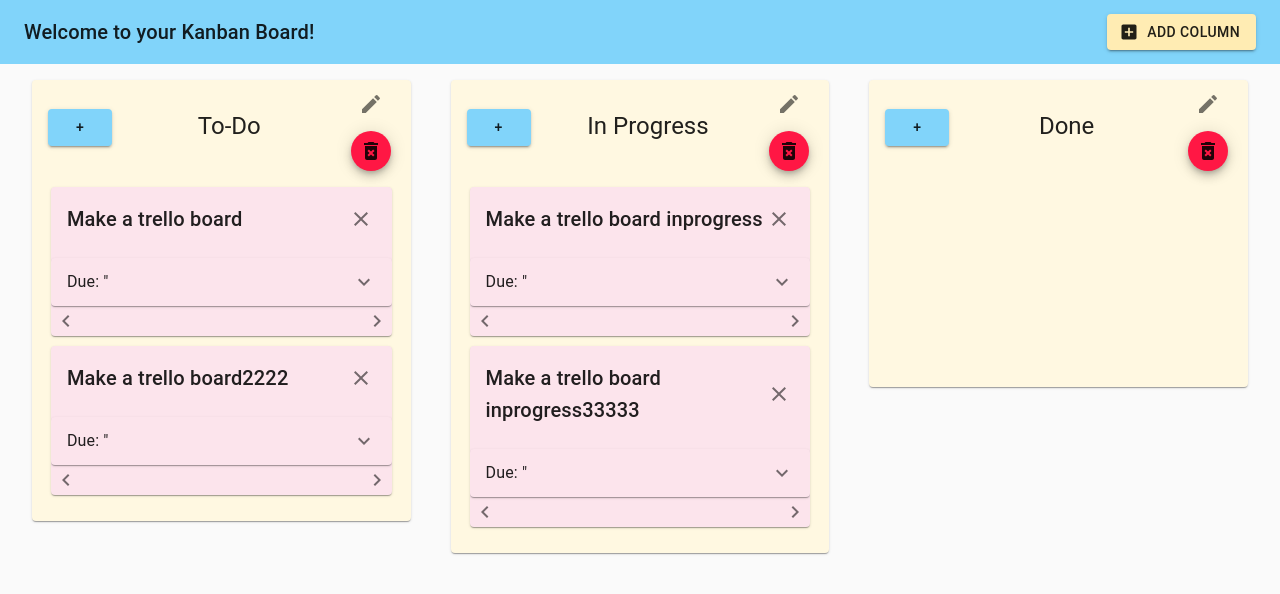
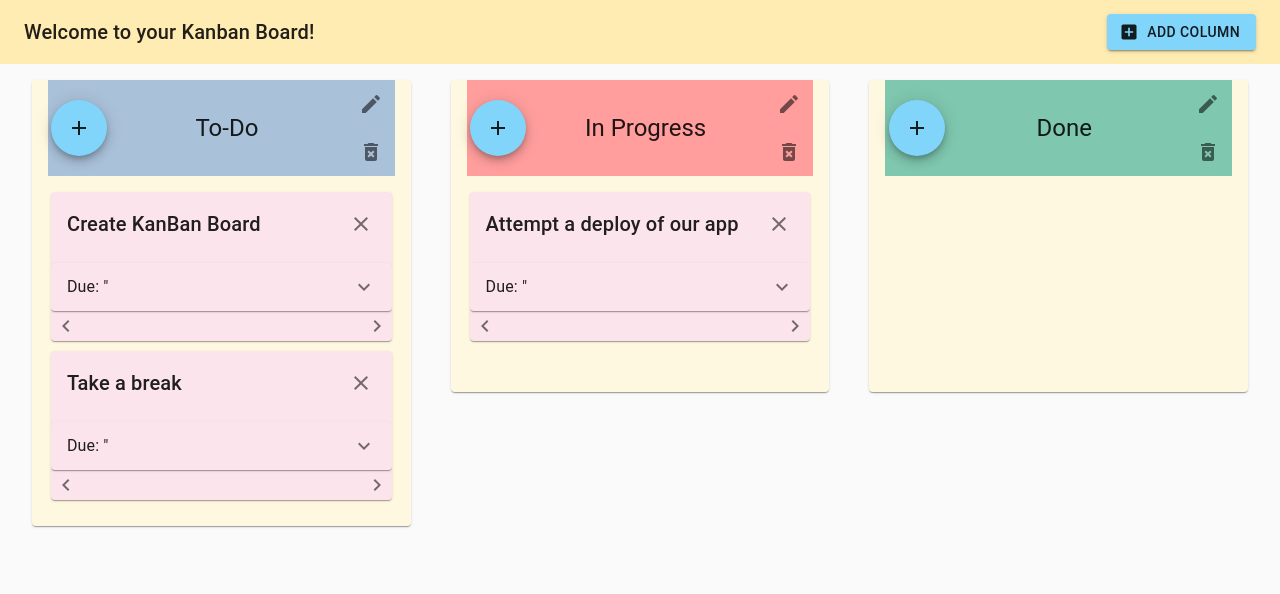
Before and after one commit to Nick00Hash/kanban-board, a React (Create React App) app: page / in a window 1280 px wide. Shown: the top 594 px of the page. Built offline with nearby package versions, Linux system fonts and the light colour scheme.

Commit message:
styling- added colors to columns

```diff
--- a/src/ui/AppBar.js
+++ b/src/ui/AppBar.js
@@ -37,7 +37,7 @@ const RaisedAppBar = (props) => {
     <React.Fragment>
       <CssBaseline />
       <ElevationScroll {...props}>
-        <AppBar>
+        <AppBar color='secondary'>
           <Toolbar>
             <Typography className={classes.title} variant="h6">
               Welcome to your Kanban Board!
@@ -52,19 +52,6 @@ const RaisedAppBar = (props) => {
           </Toolbar>
         </AppBar>
       </ElevationScroll>
-      {/* <Toolbar />
-      <Container>
-        <Box my={2}>
-          {[...new Array(12)]
-            .map(
-              () => `Cras mattis consectetur purus sit amet fermentum.
-Cras justo odio, dapibus ac facilisis in, egestas eget quam.
-Morbi leo risus, porta ac consectetur ac, vestibulum at eros.
-Praesent commodo cursus magna, vel scelerisque nisl consectetur et.`,
-            )
-            .join('\n')}
-        </Box>
-      </Container> */}
     </React.Fragment>
   );
 };
--- a/src/ui/Column.js
+++ b/src/ui/Column.js
@@ -7,7 +7,9 @@ import {
   Paper,
   Button,
   Modal,
+  Fab
 } from "@material-ui/core";
+import AddIcon from '@material-ui/icons/Add';
 
 import ModalForm from "./ModalForm";
 import CardTile from "./CardTile";
@@ -47,7 +49,11 @@ const useStyles = makeStyles((theme) => ({
   titleText: {
     overflowWrap: 'break-word',
     maxWidth: '14rem'
-  }
+  },
+  addCardButton: {
+    backgroundColor: '#81d4fa',
+    marginLeft: '.2rem'
+  },
 }));
 
 function getModalStyle() {
@@ -77,9 +83,9 @@ const SimpleModal = (props) => {
 
   return (
     <div>
-      <Button variant="contained" onClick={handleOpen} color="primary">
-        +
-      </Button>
+      <Fab onClick={handleOpen} className={classes.addCardButton}>
+        <AddIcon/>
+      </Fab>
       <Modal
         open={open}
         onClose={handleClose}
@@ -124,7 +130,13 @@ const Column = (props) => {
         <div {...provided.draggableProps} ref={provided.innerRef}>
           <Paper>
             <span className={classes.inline}>
-              <Typography className={classes.columnTitle} variant="h4" {...provided.dragHandleProps}>
+              <Typography
+                className={classes.columnTitle}
+                variant="h4" {...provided.dragHandleProps}
+                style={{
+                  backgroundColor: props.column.color
+                }}
+              >
                 <SimpleModal
                   column={props.column}
                   addNewCard={props.addNewCard}
--- a/src/ui/ContainerOfColumns.js
+++ b/src/ui/ContainerOfColumns.js
@@ -21,54 +21,44 @@ const ContainerOfColumns = (props) => {
   const [board, setBoard] = useState([
     {
       columnId: "1",
+      color: '#A9C1D9',
       title: "To-Do",
       cards: [
         {
           id: "44",
-          title: "Make a trello board",
-          description: "We need to make a Camden, NJ board",
+          title: "Create KanBan Board",
+          description: "Let's create a new board to help organize our team!",
           due_date: Date.now(),
         },
         {
           id: "33",
-          title: "Make a trello board2222",
-          description: "We need to make a Camden, NJ board2222",
+          title: "Take a break",
+          description: "We work too hard. Let's relax for a bit",
           due_date: Date.now(),
         },
       ],
     },
     {
       columnId: "2",
+      color: '#FF9E9D',
       title: "In Progress",
       cards: [
         {
           id: "22",
-          title: "Make a trello board inprogress",
-          description: "We need to make a Camden, NJ board inprogress",
+          title: "Attempt a deploy of our app",
+          description: "God, I hope this works.",
           due_date: Date.now(),
-        },
-        {
-          id: "11",
-          title: "Make a trello board inprogress33333",
-          description: "We need to make a Camden, NJ board inprogress3333",
-          due_date: Date.now(),
-        },
+        }
       ],
     },
     {
       columnId: "3",
+      color: '#7FC7AF',
       title: "Done",
       cards: [
-        // {
-        //   belongsToColumn: "3",
-        //   title: "Make a trello board done",
-        //   description: "We need to make a Camden, NJ board done",
-        //   due_date: Date.now(),
-        // },
       ],
     },
-  ]); // Complex state containing user data of columns/cards/etc
-
+  ]);
   const addNewCard = (newCard, columnId) => {
     let newBoard = Array.from(board);
     let columnIndex = newBoard.findIndex(
@@ -78,8 +68,8 @@ const ContainerOfColumns = (props) => {
     setBoard(newBoard);
   };
 
-  const dynamicColumnDesktop = 4; // Math.floor(board.length) This will be 12 divided by the number of columns rounded down.
-  const dynamicColumnMobile = 12; // Math.floor(board.length) This will be 12 divided by the number of columns rounded down.
+  const dynamicColumnDesktop = 4;
+  const dynamicColumnMobile = 12;
 
   const addNewId = (Id) => {
     setColumnOrder([...columnOrder, Id]);
--- a/src/ui/NewColumnButton.js
+++ b/src/ui/NewColumnButton.js
@@ -1,9 +1,42 @@
 import React from "react";
 import Button from "@material-ui/core/Button";
+
 import AddBoxIcon from "@material-ui/icons/AddBox";
 
 const NewColumnButton = (props) => {
   const { board, setBoard, globalCount, globalIncrement, addNewId } = props;
+
+  const colors = [
+    "#1BB0CE",
+    "#6A5E72",
+    "#9BDAB3",
+    "#CDE4B3",
+    "#D9CF85",
+    "#EFB198",
+    "#FF9E9D",
+    "#30C4C9",
+    "#FFBE40",
+    "#ECF081",
+    "#B3CC57",
+    "#FF9D2E",
+    "#FF7474",
+    "#F59B71",
+    "#C7C77F",
+    "#E0E0A8",
+    "#6F8B94",
+    "#ABBB9F",
+    "#E6EBA9",
+    "#706482",
+    "#86AC97",
+    "#AD849A",
+    "#FC913A",
+    "#F9D423",
+    "#EDE574",
+    "#E1F5C4",
+    "#429398",
+    "#B0A18F",
+    "#DFCDB4"
+  ]
 
   const addNewColumn = () => {
     let idString = globalCount.toString();
@@ -14,6 +47,7 @@ const NewColumnButton = (props) => {
         columnId: idString,
         title: "Click Edit to Change Title",
         cards: [],
+        color: colors[Math.floor(Math.random() * colors.length)]
       },
     ]);
     globalIncrement();
@@ -22,7 +56,7 @@ const NewColumnButton = (props) => {
   return (
     <Button
       variant="contained"
-      color="secondary"
+      color="primary"
       startIcon={<AddBoxIcon />}
       onClick={addNewColumn}
     >
--- a/src/ui/RemoveColumnButton.js
+++ b/src/ui/RemoveColumnButton.js
@@ -1,10 +1,10 @@
 import React, { useState } from "react";
 import {
-  Fab,
   Dialog,
   DialogActions,
   DialogTitle,
-  Button
+  Button,
+  IconButton
 } from "@material-ui/core";
 import DeleteForeverIcon from "@material-ui/icons/DeleteForever";
 import { makeStyles } from "@material-ui/core/styles";
@@ -38,14 +38,12 @@ const RemoveColumnButton = (props) => {
 
   return (
     <div>
-      <Fab
-        size="small"
+      <IconButton
         aria-label="add"
-        className={classes.remove}
         onClick={handleOpen}
       >
         <DeleteForeverIcon />
-      </Fab>
+      </IconButton>
       <Dialog
         open={open}
         onClose={handleClose}
```
